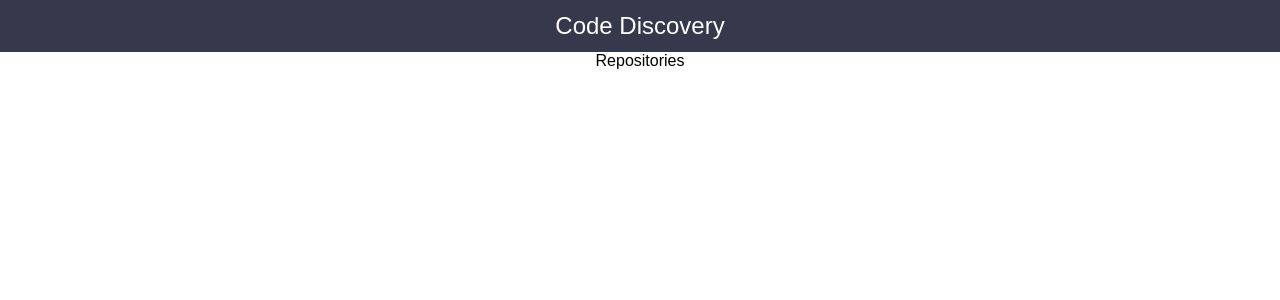
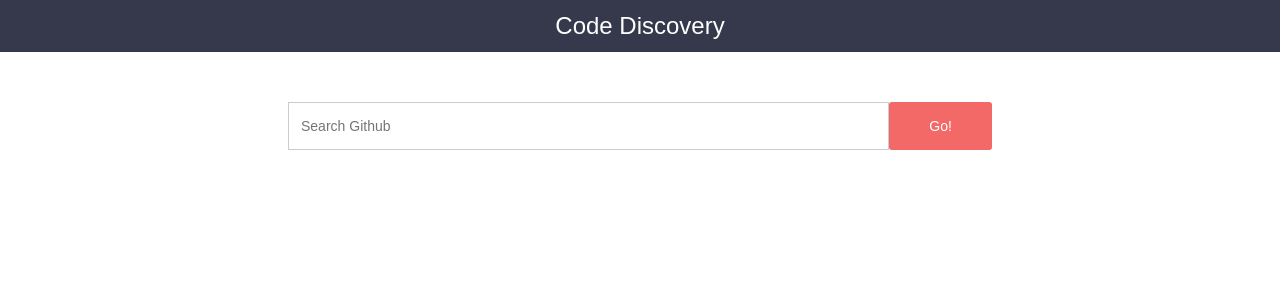
Before and after one commit to dhwissem/SearchRepo, a React (Create React App) app: page / in a window 1280 px wide. Shown: the top 300 px of the page. Built offline with nearby package versions, Linux system fonts and the light colour scheme.

Commit message:
style and implement search bar

```diff
--- /dev/null
+++ b/src/components/search-bar/search-bar.css
@@ -0,0 +1,38 @@
+.form {
+  display: flex;
+}
+
+.input {
+  width: 100%;
+  height: 34px;
+  padding: 6px 12px;
+  background-color: #fff;
+  border: 1px solid #ccc;
+}
+
+.text {
+  display: block;
+  font-size: 14px;
+  font-weight: 500;
+  line-height: 1.42857143;
+  color: #555;
+}
+
+.submitBtn {
+  display: inline-block;
+  color: white;
+  width: 120px;
+  margin-bottom: 0;
+  font-weight: 400;
+  text-align: center;
+  vertical-align: middle;
+  cursor: pointer;
+  background-color: #f26968;
+  border: 1px solid transparent;
+  white-space: nowrap;
+  padding: 6px 12px;
+  font-size: 14px;
+  line-height: 1.42857143;
+  border-radius: 3px;
+  user-select: none;
+}
--- /dev/null
+++ b/src/components/search-bar/search-bar.js
@@ -0,0 +1,30 @@
+import React from 'react';
+
+import './search-bar.css';
+
+const SearchBar = props => {
+  const handleChange = event => {
+    props.handleChange(event);
+  };
+
+  const handleSubmit = event => {
+    event.preventDefault();
+    props.handleSubmit();
+  };
+
+  return (
+    <form className="form">
+      <input
+        type="text"
+        placeholder="Search Github"
+        onChange={handleChange}
+        className="input text"
+      />
+      <button type="submit" className="submitBtn" onClick={handleSubmit}>
+        Go!
+      </button>
+    </form>
+  );
+};
+
+export default SearchBar;
--- /dev/null
+++ b/src/pages/repositories/repositories.css
@@ -0,0 +1,5 @@
+.searchBarWrapper {
+  margin: auto;
+  width: 55vw;
+  padding: 50px 0;
+}
--- a/src/pages/repositories/repositories.js
+++ b/src/pages/repositories/repositories.js
@@ -1,5 +1,39 @@
 import React from 'react';
 
-const Repositories = () => <div>Repositories</div>;
+import SearchBar from '../../components/search-bar/search-bar.js';
+
+import './repositories.css';
+
+class Repositories extends React.PureComponent {
+  constructor(props) {
+    super(props);
+    this.state = {
+      value: ''
+    };
+  }
+
+  handleChange = event => {
+    this.setState({
+      value: event.target.value
+    });
+  };
+
+  handleSubmit = () => {
+    console.log(this.state.value);
+  };
+
+  render() {
+    return (
+      <div className="repositories">
+        <div className="searchBarWrapper">
+          <SearchBar
+            handleChange={this.handleChange}
+            handleSubmit={this.handleSubmit}
+          />
+        </div>
+      </div>
+    );
+  }
+}
 
 export default Repositories;
```
